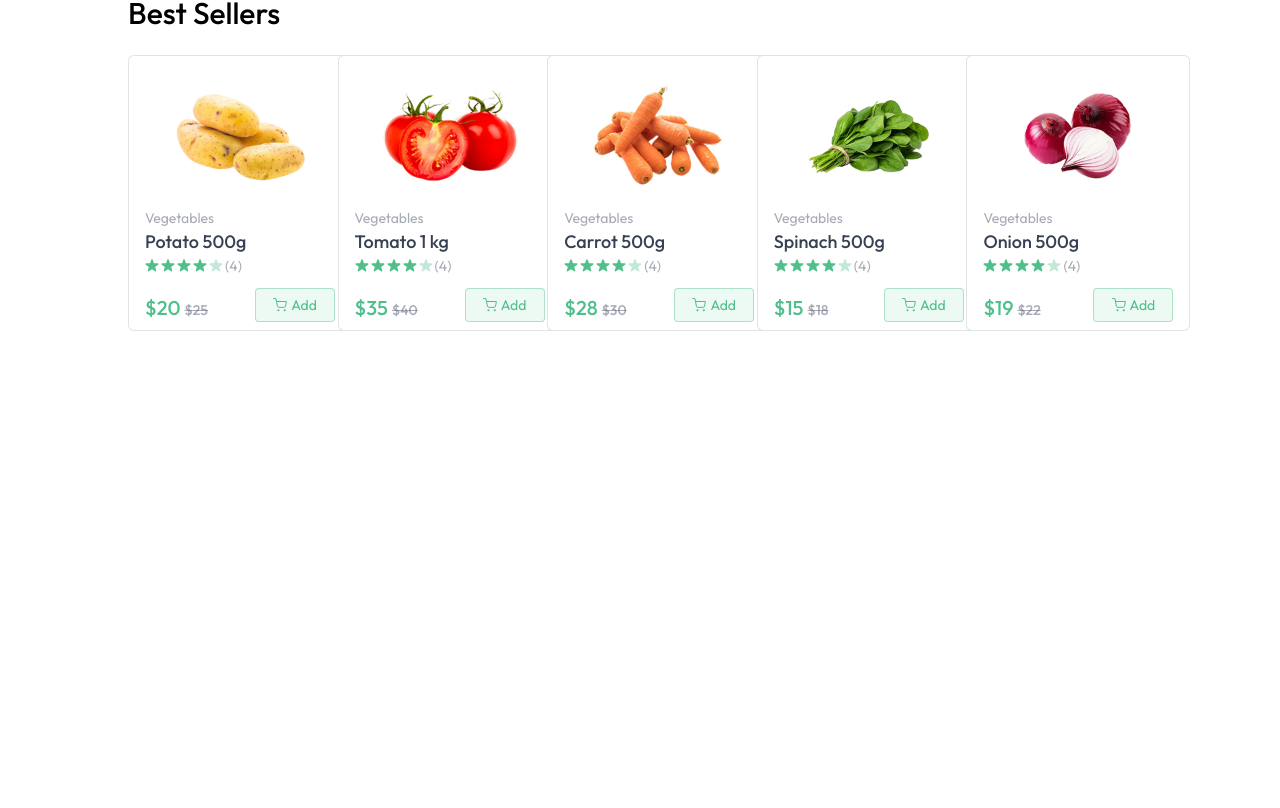
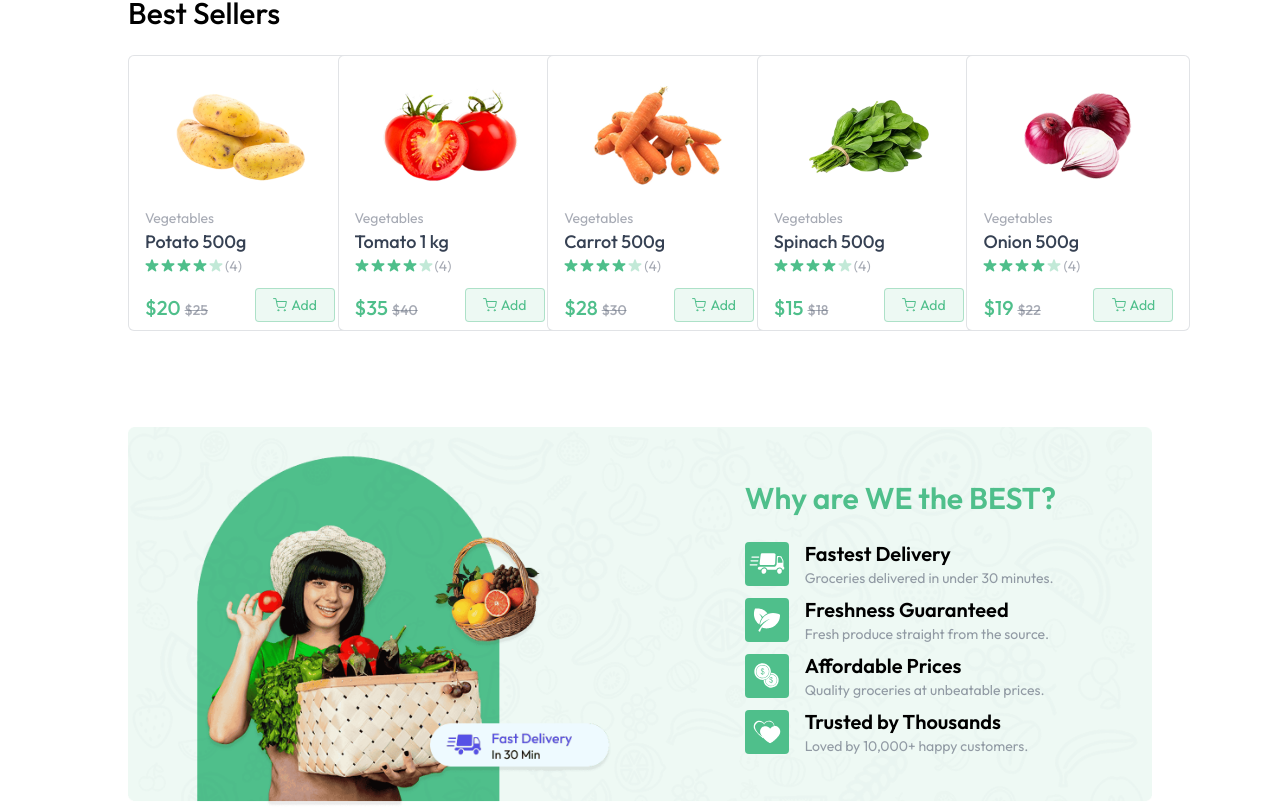
Before and after one commit to NSujjwal2003/InstaGrocery, a React (Vite) app in the folder client/: page / in a window 1280 px wide. Shown: the part 863-1671 px from the top of the page. Before the commit the page ends 1194 px from the top, so only its background shows below. Built offline with nearby package versions, Linux system fonts and the light colour scheme.

Commit message:
bottom banner made

```diff
--- /dev/null
+++ b/client/src/components/BottomBanner.jsx
@@ -0,0 +1,28 @@
+import React from 'react'
+import { assets, features } from '../assets/assets'
+
+const BottomBanner = () => {
+  return (
+    <div className='relative mt-24'>
+        <img src={assets.bottom_banner_image} alt='banner' className='w-full hidden md:block' />
+        <img src={assets.bottom_banner_image_sm} alt='banner' className='w-full md:hidden' />
+        <div className='absolute inset-0 flex flex-col items-center md:items-end md:justify-center pt-16 md:pt-0 md:pr-24'>
+
+        <div>
+        <h1 className='text-2xl md:text-3xl font-semibold text-primary mb-6'>Why are WE the BEST?</h1>
+        {features.map((feature, index) => (
+            <div key={index} className='flex items-center gap-4 mt-2'>
+                <img src={feature.icon} alt={feature.title} className='md:w-11 w-9' />
+                <div>
+                    <h3 className='text-lg md:text-xl font-semibold'>{feature.title}</h3>
+                    <p className='text-gray-500/70 text-xs md:text-sm'>{feature.description}</p>
+                </div>
+            </div>
+        ))}
+      </div>
+      </div>
+    </div>
+  )
+}
+
+export default BottomBanner;
--- a/client/src/pages/Home.jsx
+++ b/client/src/pages/Home.jsx
@@ -2,6 +2,7 @@ import React from 'react'
 import MainBanner from '../components/MainBanner'
 import Categories from '../components/Categories'
 import BestSeller from '../components/BestSeller'
+import BottomBanner from '../components/BottomBanner'
 
 const Home = () => {
   return (
@@ -9,6 +10,7 @@ const Home = () => {
       <MainBanner/>
       <Categories/>
       <BestSeller/>
+      <BottomBanner/>
     </div>
   )
 }
```
